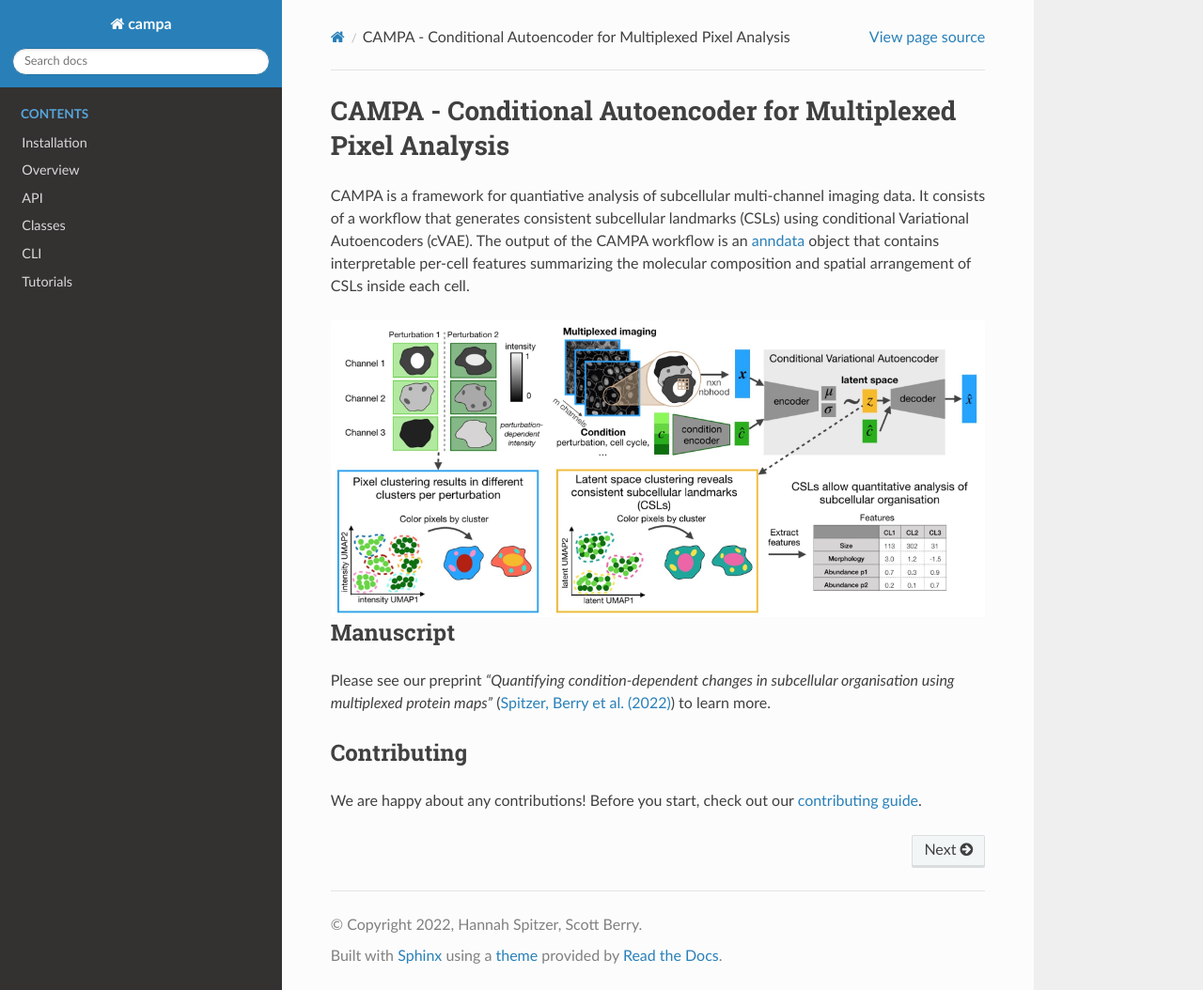
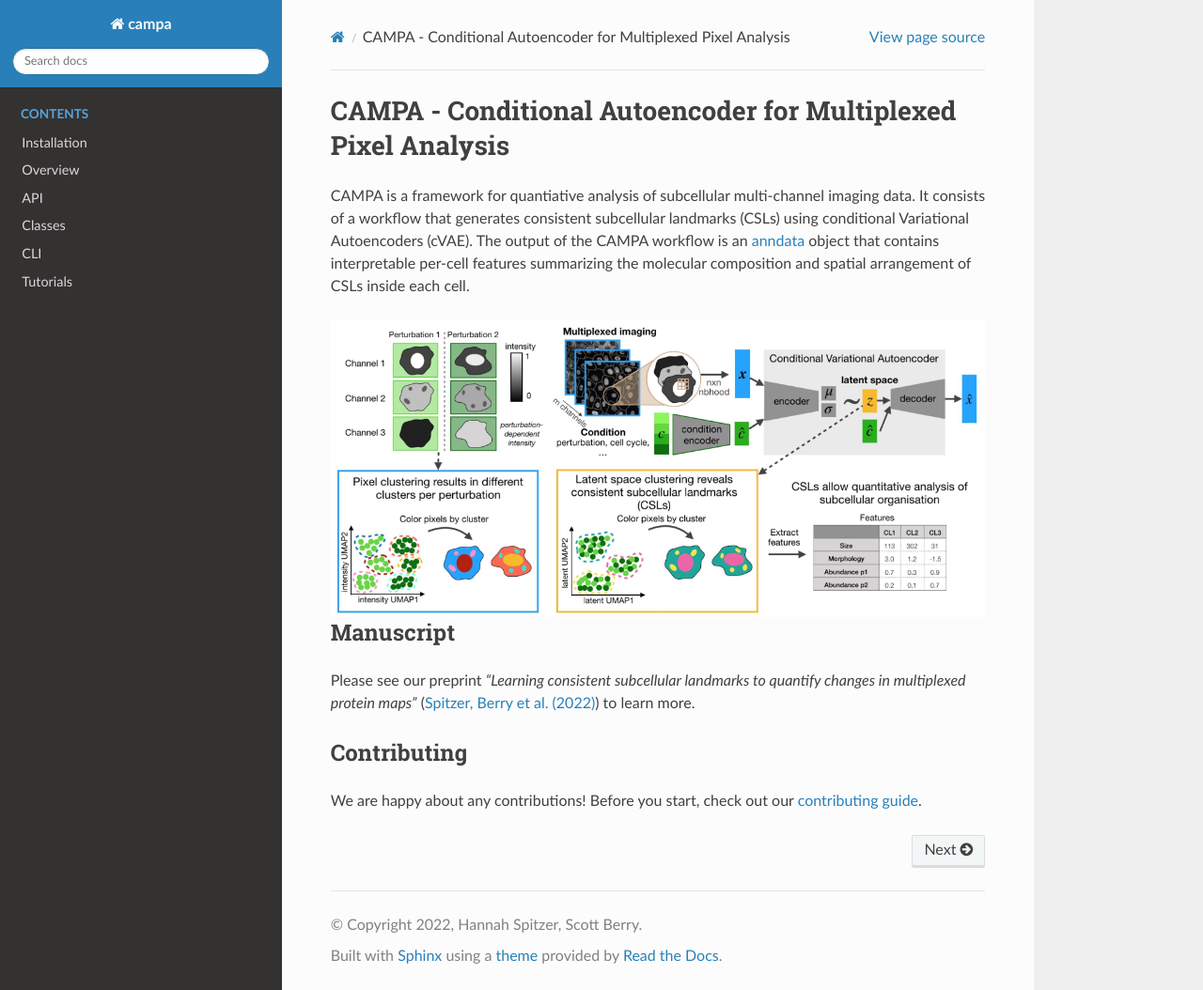
Before and after one commit to theislab/campa, a Sphinx documentation site: the page built from docs/source/index.rst, in a window 1280 px wide and 1054 px high. Shown: the whole window at 94% size. Built offline with Sphinx 7.4.7 and the Read the Docs theme 2.0.0, drawn with Linux system fonts in a browser that asks for light colours; pages that are not in the unit, such as notebooks, are missing from menus.

Commit message:
adapt title, fix linting

```diff
--- a/README.rst
+++ b/README.rst
@@ -12,7 +12,7 @@ and spatial arrangement of CSLs inside each cell.
 
     <p align="center">
         <a href="">
-            <img src="_static/img/Figure1ab.jpg"
+            <img src="docs/_static/img/Figure1ab.jpg"
              width="600px" alt="CAMPA title figure">
         </a>
     </p>
@@ -23,7 +23,7 @@ Visit our `documentation`_ for installation and usage examples.
 Manuscript
 ----------
 Please see our preprint
-*"Quantifying condition-dependent changes in subcellular organisation using multiplexed protein maps"*
+*"Learning consistent subcellular landmarks to quantify changes in multiplexed protein maps"*
 (`Spitzer, Berry et al. (2022)`_) to learn more.
 
 
--- a/README_pypi.rst
+++ b/README_pypi.rst
@@ -20,7 +20,7 @@ Visit our `documentation`_ for installation and usage examples.
 Manuscript
 ----------
 Please see our preprint
-*"Quantifying condition-dependent changes in subcellular organisation using multiplexed protein maps"*
+*"Learning consistent subcellular landmarks to quantify changes in multiplexed protein maps"*
 (`Spitzer, Berry et al. (2022)`_) to learn more.
 
 
--- a/docs/source/index.rst
+++ b/docs/source/index.rst
@@ -19,7 +19,7 @@ and spatial arrangement of CSLs inside each cell.
 Manuscript
 ----------
 Please see our preprint
-*"Quantifying condition-dependent changes in subcellular organisation using multiplexed protein maps"*
+*"Learning consistent subcellular landmarks to quantify changes in multiplexed protein maps"*
 (`Spitzer, Berry et al. (2022)`_) to learn more.
 
 
```
Also changed, not shown: campa/__init__.py (+1 -6 lines), setup.py (+1 -6 lines), CONTRIBUTING.rst (line endings or trailing spaces), 1 other file.
